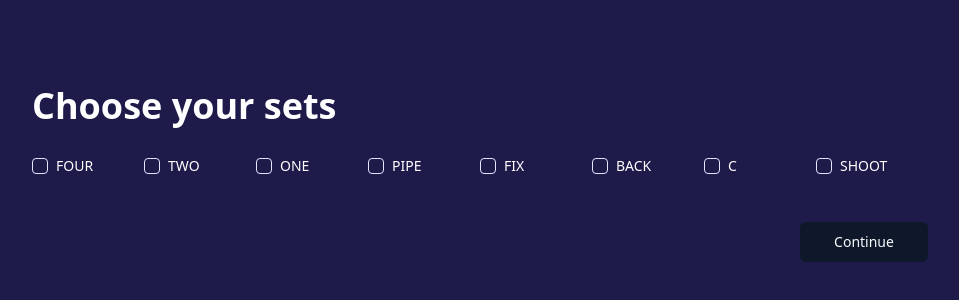
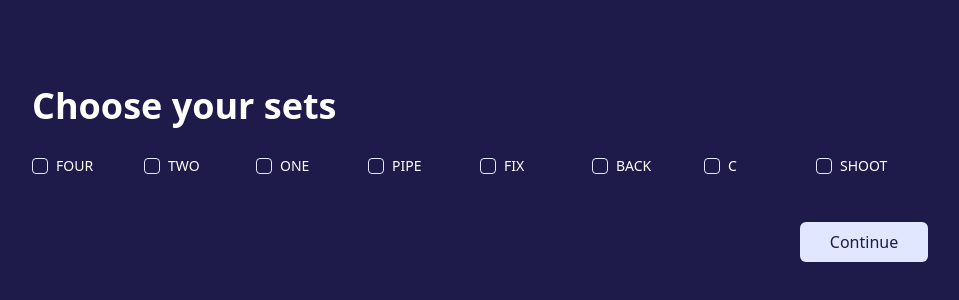
Before and after one commit to adscud/setter-training, a React (Vite) app: page / in a window 1280 px wide. Shown: the part 226-526 px from the top of the page, without its empty margins (160-1119 px from the left). Built offline with nearby package versions, Linux system fonts and the light colour scheme.

Commit message:
feat: choose your sets

```diff
--- a/src/App.tsx
+++ b/src/App.tsx
@@ -5,6 +5,7 @@ import {
 	Router,
 	RouterProvider,
 } from "@tanstack/react-router"
+import { TrainingProvider } from "./contexts/training"
 import { Home } from "./views/home"
 import { Training } from "./views/training"
 
@@ -32,8 +33,10 @@ const router = new Router({ routeTree })
 
 export default function App() {
 	return (
-		<div className="h-screen w-screen bg-indigo-950 flex flex-col">
-			<RouterProvider router={router} />
-		</div>
+		<TrainingProvider>
+			<div className="h-screen w-screen bg-indigo-950 flex flex-col">
+				<RouterProvider router={router} />
+			</div>
+		</TrainingProvider>
 	)
 }
--- /dev/null
+++ b/src/contexts/training.tsx
@@ -0,0 +1,30 @@
+import { Set } from "@/types"
+import { PropsWithChildren, createContext, useState } from "react"
+
+export const TrainingContext = createContext<{
+	sets: Set[]
+	upsertSet: (set: Set) => void
+}>({
+	sets: [],
+	upsertSet: () => {},
+})
+
+export const TrainingProvider = (props: PropsWithChildren) => {
+	const [sets, setSets] = useState<Set[]>([])
+
+	const upsertSet = (set: Set) => {
+		setSets((prevSets) => {
+			if (prevSets.includes(set)) {
+				return prevSets.filter((s) => s !== set)
+			} else {
+				return [...prevSets, set]
+			}
+		})
+	}
+
+	return (
+		<TrainingContext.Provider value={{ sets, upsertSet }}>
+			{props.children}
+		</TrainingContext.Provider>
+	)
+}
--- /dev/null
+++ b/src/types/index.ts
@@ -0,0 +1,9 @@
+export type Set =
+	| "FOUR"
+	| "TWO"
+	| "ONE"
+	| "PIPE"
+	| "FIX"
+	| "BACK"
+	| "C"
+	| "SHOOT"
--- a/src/views/home.tsx
+++ b/src/views/home.tsx
@@ -1,11 +1,16 @@
-import { buttonVariants } from "@/components/ui/button"
 import { Checkbox } from "@/components/ui/checkbox"
 import { Label } from "@/components/ui/label"
+import { TrainingContext } from "@/contexts/training"
+import { Set } from "@/types"
 import { Link } from "@tanstack/react-router"
+import { useContext } from "react"
 
-const SETS = ["FOUR", "TWO", "ONE", "PIPE", "FIX", "BACK", "C", "SHOOT"]
+const SETS: Set[] = ["FOUR", "TWO", "ONE", "PIPE", "FIX", "BACK", "C", "SHOOT"]
 
 export function Home() {
+	const { sets, upsertSet } = useContext(TrainingContext)
+	const disabled = sets.length < 2
+
 	return (
 		<div className="m-auto flex flex-col justify-center">
 			<p className="font-semibold text-white text-4xl text-indigo-100 mb-4">
@@ -19,7 +24,9 @@ export function Home() {
 					>
 						<Checkbox
 							id={set}
+							checked={sets.includes(set)}
 							className="border border-indigo-100"
+							onCheckedChange={() => upsertSet(set)}
 						/>
 						<Label
 							htmlFor={set}
@@ -32,12 +39,12 @@ export function Home() {
 			</div>
 			<Link
 				to="/training"
-				disabled
-				className={buttonVariants({
-					variant: "default",
-					className:
-						"ml-auto w-32 mt-8 bg-indigo-100 text-indigo-950",
-				})}
+				disabled={disabled}
+				className={`ml-auto w-32 mt-8 px-4 py-2 flex justify-center items-center rounded-md ${
+					disabled
+						? "bg-indigo-100 text-indigo-950 cursor-not-allowed"
+						: "bg-indigo-900 text-indigo-100"
+				}`}
 			>
 				Continue
 			</Link>
```
